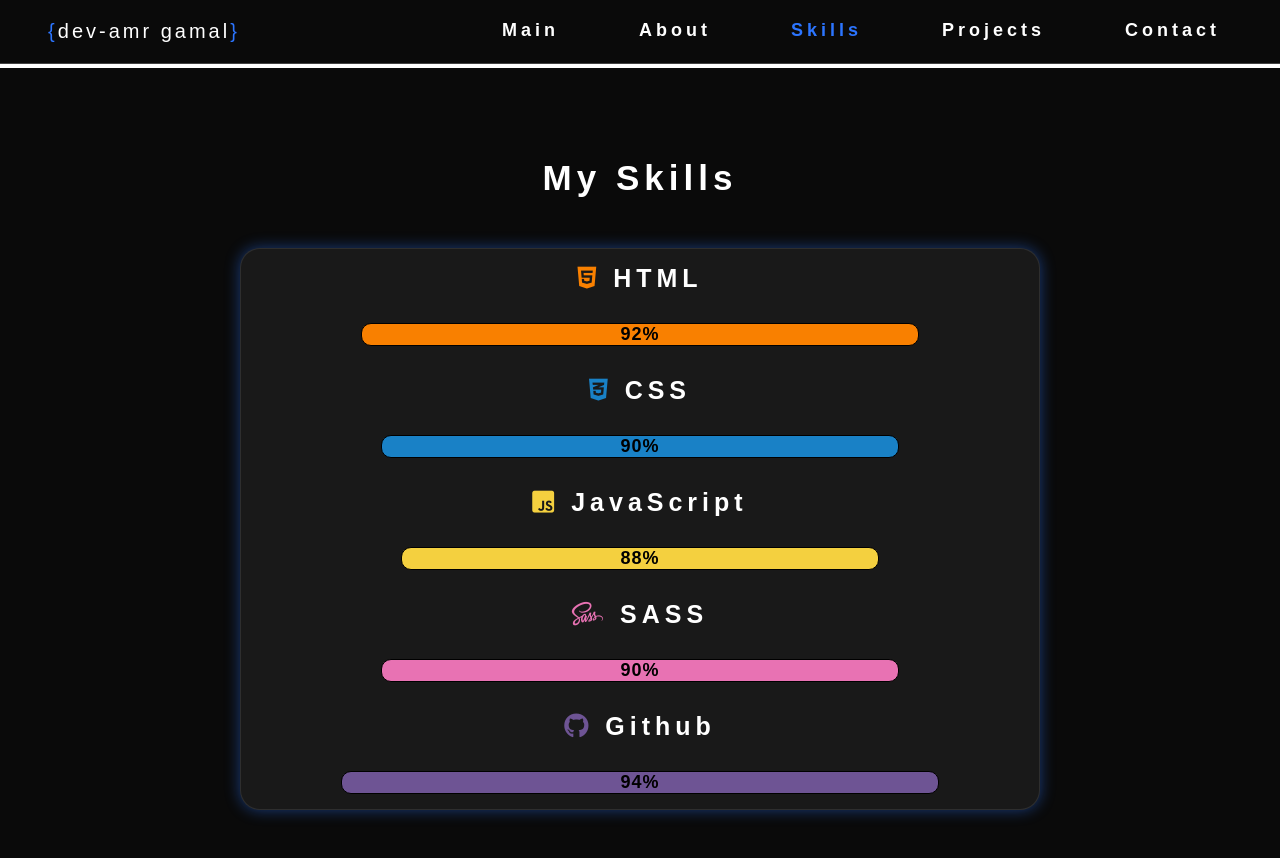
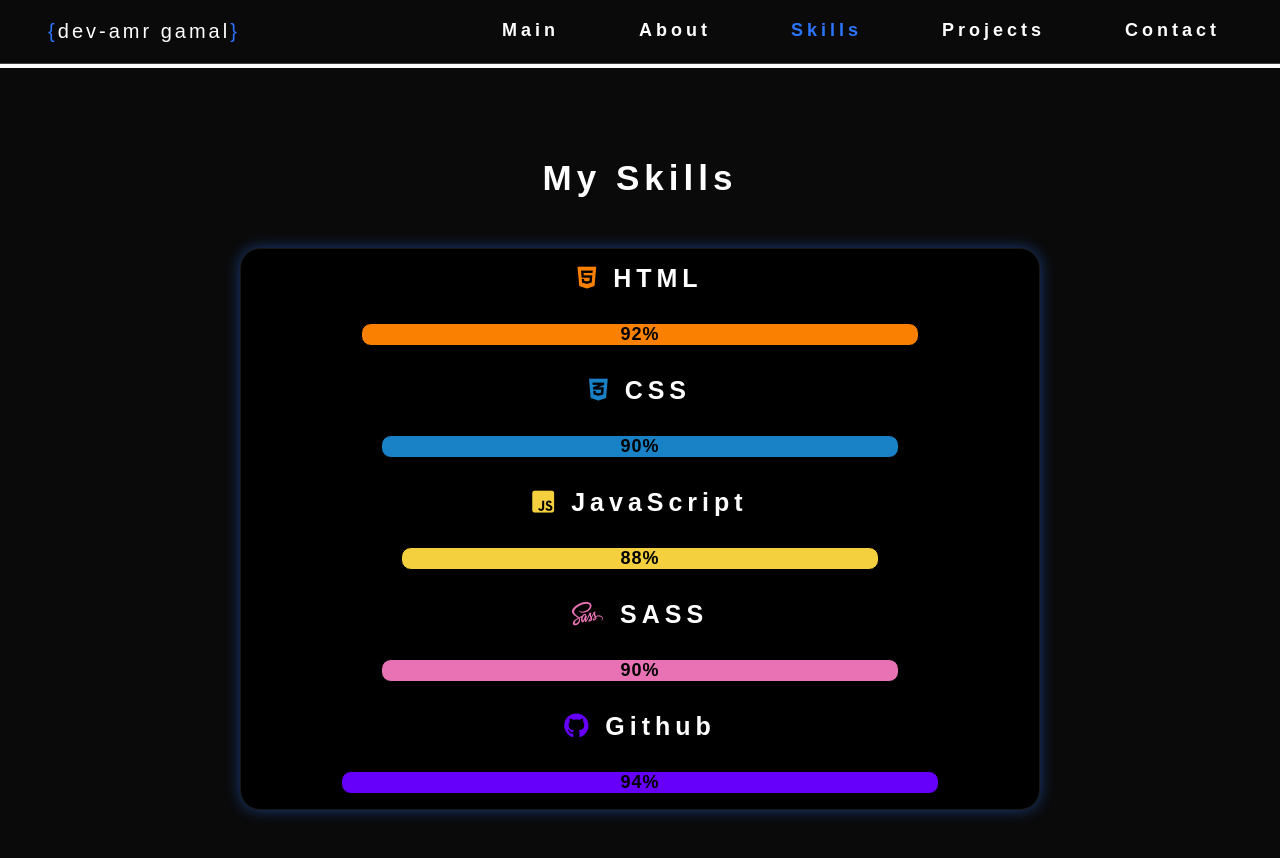
Before and after one commit to Amr-AG/MyPortfolio, a plain HTML site: page index.html in a window 1280 px wide. Both pictures are taken after a click on the item "Skills". Drawn offline with Linux system fonts and the light colour scheme; a web font is replaced by a local one.

Commit message:
Update main.css

```diff
--- a/main.css
+++ b/main.css
@@ -304,7 +304,7 @@ header .right-content img {
   -webkit-box-shadow: 0 0 0px #2c75ff75, 0 0 15px #2c75ff75;
   box-shadow: 0 0 0px #2c75ff75, 0 0 15px #2c75ff75;
   width: 800px;
-  background-color: #191919;
+  background-color: black;
   margin: 40px auto;
 }
 .skills-section .skills-content .skills span {
@@ -369,10 +369,10 @@ header .right-content img {
   font-size: 18px;
   -webkit-transition: width 2s;
   transition: width 2s;
-  background-color: #6e5494;
+  background-color:#6600fb;
 }
 .skills-section .skills-content .skills .gicon {
-  color: #6e5494;
+  color: #6600fb;
 }
 
 .projects-section .projects-content {
```
